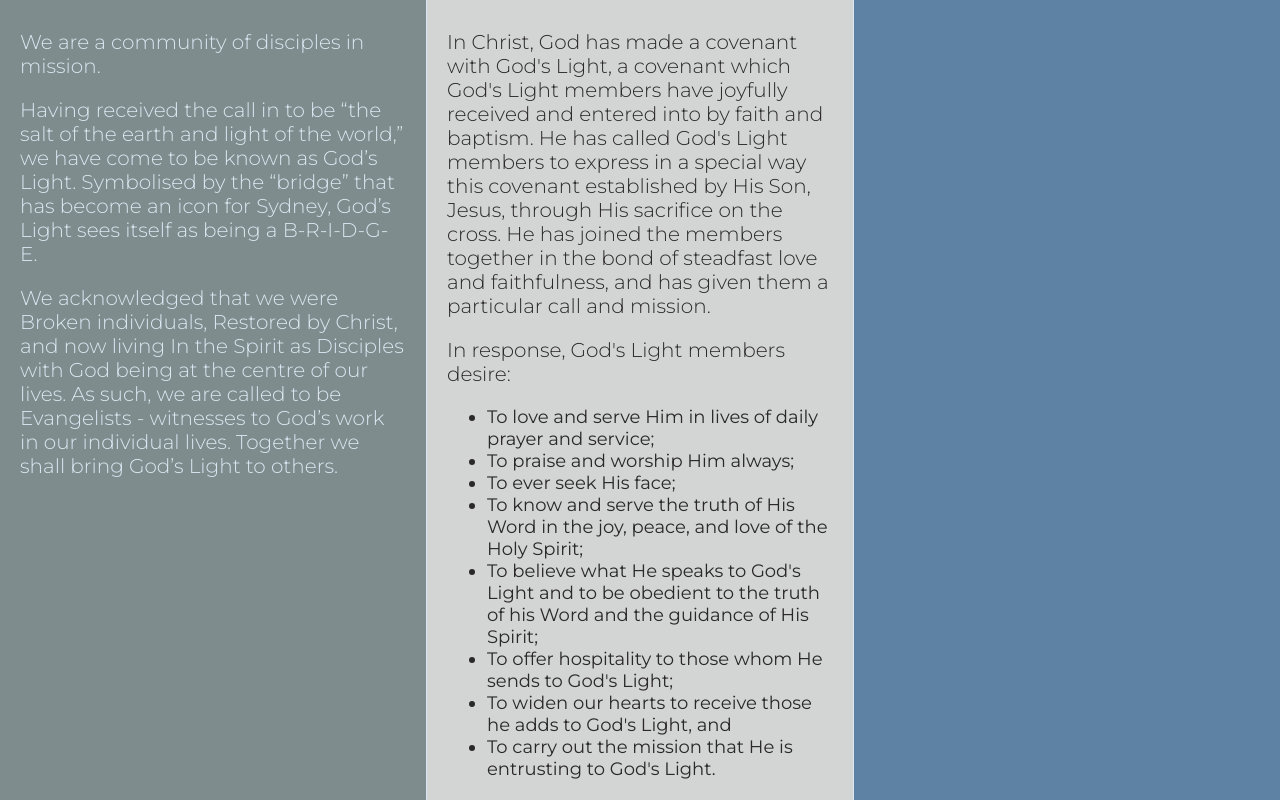
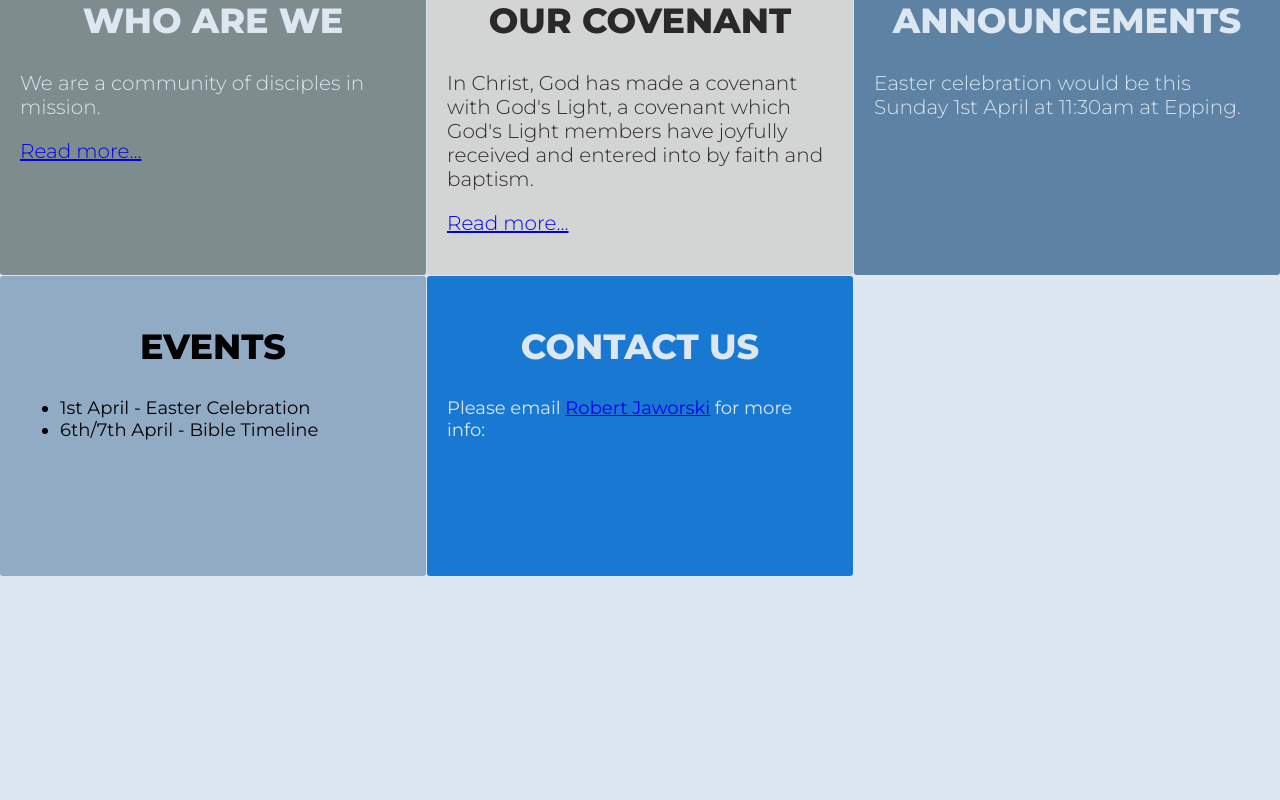
Before and after one commit to dmoralestech/gods-light, a React (Create React App) app: page / in a window 1280 px wide. Shown: the part 440-1240 px from the top of the page. After the commit the page ends 1016 px from the top, so only its background shows below. Built offline with nearby package versions, Linux system fonts and the light colour scheme.

Commit message:
add info

```diff
--- a/src/App.css
+++ b/src/App.css
@@ -81,17 +81,22 @@ ul {
   color: #0D2C5B;
   /*background-color: #A7D6EB ;*/
   /*color: #0D2C5B;*/
+
+}
+
+.header-title-container {
   display: flex;
   flex-direction: column;
   justify-content: center;
   align-items: center;
+  width: 100%;
 }
 
 img {
   position: relative;
   /*border: 1px solid black;*/
   /*display: inline-block;*/
-  margin: 0;
+  margin: 18px;
   padding: 0;
   align-items: center;
 }
@@ -101,6 +106,7 @@ h1 {
   font-weight: 900;
   margin: 10px;
   padding: 0;
+  /*border: 1px solid black;*/
 }
 
 h2 {
@@ -112,6 +118,7 @@ h2 {
 
 h4 {
   font-weight: 400;
+  margin: 24px;
 }
 
 p {
@@ -158,7 +165,19 @@ p {
 
 
 
+@media screen and (max-width: 400px) {
+  h1 {
+    font-size: 25px;
+    font-weight: 900;
+    margin: 0;
+  }
 
+  h2 {
+    font-size: 20px;
+    font-weight: 700;
+  }
+
+}
 
 
 
--- a/src/App.js
+++ b/src/App.js
@@ -22,48 +22,71 @@ class App extends Component {
             </p>
 
             <p>
-              Having received the call in to be “the salt of the earth and light of the world,” we have come to be known
-              as God’s Light. Symbolised by the “bridge” that has become an icon for Sydney, God’s Light sees itself as
-              being a B-R-I-D-G-E.
+              <a href="/who-are-we">Read more...</a>
             </p>
 
-            <p>
-              We acknowledged that we were Broken individuals, Restored by Christ, and now living In the Spirit as
-              Disciples with
-              God being at the centre of our lives. As such, we are called to be Evangelists - witnesses to God’s work
-              in our individual lives. Together we shall bring God’s Light to others.
-            </p>
+            {/*<p>*/}
+              {/*Having received the call in to be “the salt of the earth and light of the world,” we have come to be known*/}
+              {/*as God’s Light. Symbolised by the “bridge” that has become an icon for Sydney, God’s Light sees itself as*/}
+              {/*being a B-R-I-D-G-E.*/}
+            {/*</p>*/}
+
+            {/*<p>*/}
+              {/*We acknowledged that we were Broken individuals, Restored by Christ, and now living In the Spirit as*/}
+              {/*Disciples with*/}
+              {/*God being at the centre of our lives. As such, we are called to be Evangelists - witnesses to God’s work*/}
+              {/*in our individual lives. Together we shall bring God’s Light to others.*/}
+            {/*</p>*/}
           </header>
 
           <header class="panel2"><h2>Our Covenant</h2>
 
             <p>In Christ, God has made a covenant with God's Light, a covenant which God's Light members have joyfully
-              received
-              and entered into by faith and baptism. He has called God's Light members to express in a special way this
-              covenant established by His Son, Jesus, through His sacrifice on the cross. He has joined the members
-              together in the bond of steadfast love and faithfulness, and has given them a particular call and
-              mission.</p>
+              received and entered into by faith and baptism. </p>
 
-            <p>In response, God's Light members desire:</p>
+            <p>
+              <a href="/covenant">Read more...</a>
+            </p>
+
+            {/*<p>*/}
+              {/*He has called God's Light members to express in a special way this*/}
+              {/*covenant established by His Son, Jesus, through His sacrifice on the cross. He has joined the members*/}
+              {/*together in the bond of steadfast love and faithfulness, and has given them a particular call and*/}
+              {/*mission.*/}
+              {/*</p>*/}
+            {/*<p>In response, God's Light members desire:</p>*/}
+
+            {/*<ul>*/}
+              {/*<li>To love and serve Him in lives of daily prayer and service;</li>*/}
+              {/*<li>To praise and worship Him always;</li>*/}
+              {/*<li>To ever seek His face;</li>*/}
+              {/*<li>To know and serve the truth of His Word in the joy, peace, and love of the Holy Spirit;</li>*/}
+              {/*<li>To believe what He speaks to God's Light and to be obedient to the truth of his Word and the guidance*/}
+                {/*of*/}
+                {/*His Spirit;*/}
+              {/*</li>*/}
+              {/*<li>To offer hospitality to those whom He sends to God's Light;</li>*/}
+              {/*<li>To widen our hearts to receive those he adds to God's Light, and</li>*/}
+              {/*<li>To carry out the mission that He is entrusting to God's Light.</li>*/}
+            {/*</ul>*/}
+          </header>
+
+          <header class="panel3"><h2> Announcements</h2>
+            <p>
+             Easter celebration would be this Sunday 1st April at 11:30am at Epping.
+            </p>
+          </header>
+          <header class="panel4"><h2> Events </h2>
 
             <ul>
-              <li>To love and serve Him in lives of daily prayer and service;</li>
-              <li>To praise and worship Him always;</li>
-              <li>To ever seek His face;</li>
-              <li>To know and serve the truth of His Word in the joy, peace, and love of the Holy Spirit;</li>
-              <li>To believe what He speaks to God's Light and to be obedient to the truth of his Word and the guidance
-                of
-                His Spirit;
-              </li>
-              <li>To offer hospitality to those whom He sends to God's Light;</li>
-              <li>To widen our hearts to receive those he adds to God's Light, and</li>
-              <li>To carry out the mission that He is entrusting to God's Light.</li>
+            <li>1st April - Easter Celebration</li>
+            <li>6th/7th April - Bible Timeline</li>
             </ul>
+
           </header>
-
-          <header class="panel3"><h2> Announcements</h2></header>
-          <header class="panel4"><h2> Events </h2></header>
-          <header class="panel5"><h2> Contact Us </h2></header>
+          <header class="panel5"><h2> Contact Us </h2>
+            Please email <a href="mailto:john@smith.ee?Subject=Challenge yourself">Robert Jaworski</a> for more info:
+          </header>
 
 
         </div>
```
Also changed, not shown: 8 other files (tests, documents, lock files or other folders).
